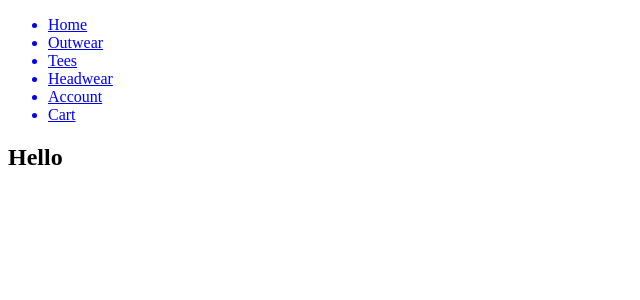
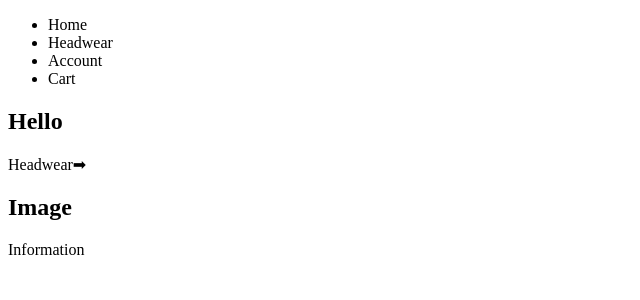
Before and after one commit to ge5rg2/toket, a React (Create React App) app: page / in a window 1280 px wide. Shown: the top 300 px of the page, without its empty margins (0-640 px from the left). Built offline with nearby package versions, Linux system fonts and the light colour scheme.

Commit message:
add dummydata

```diff
--- a/package.json
+++ b/package.json
@@ -10,6 +10,8 @@
     "react-dom": "^18.1.0",
     "react-router-dom": "^6.3.0",
     "react-scripts": "5.0.1",
+    "styled-components": "^5.3.5",
+    "styled-reset": "^4.4.1",
     "web-vitals": "^2.1.4"
   },
   "scripts": {
--- a/src/App.js
+++ b/src/App.js
@@ -1,12 +1,12 @@
 import { BrowserRouter as Router, Routes, Route, Link } from "react-router-dom";
 import Home from "./routes/Home";
-import Outwear from "./routes/product/Outwear";
-import Tees from "./routes/product/Tees";
 import Headwear from "./routes/product/Headwear";
+import Detail from "./routes/product/component/Detail";
 import Nav from "./Nav";
 import Member from "./routes/Member";
 import Cart from "./routes/Cart";
 import Join from "./routes/Join";
+import { Reset } from "styled-reset";
 
 function App() {
   return (
@@ -19,9 +19,8 @@ function App() {
               <Route exact path="/" element={<Home />} />
             </Routes>
             <Routes>
-              <Route path="/product/outwear" element={<Outwear />} />
-              <Route path="/product/tees" element={<Tees />} />
               <Route path="/product/headwear" element={<Headwear />} />
+              <Route path="/product/detail/:id" element={<Detail />} />
             </Routes>
             <Routes>
               <Route exact path="/member" element={<Member />} />
--- a/src/Nav.js
+++ b/src/Nav.js
@@ -1,25 +1,33 @@
 import { Link } from "react-router-dom";
+import styled from "styled-components";
+
+const Navli = styled.ul`
+  text-decoration: none;
+`;
 
 const Nav = () => {
   return (
     <nav>
       <ul>
-        <Link to="/">
+        <Link style={{ color: "inherit", textDecoration: "inherit" }} to="/">
           <li>Home</li>
         </Link>
-        <Link to="/product/outwear">
-          <li>Outwear</li>
-        </Link>
-        <Link to="/product/tees">
-          <li>Tees</li>
-        </Link>
-        <Link to="/product/headwear">
+        <Link
+          style={{ color: "inherit", textDecoration: "inherit" }}
+          to="/product/headwear"
+        >
           <li>Headwear</li>
         </Link>
-        <Link to="/member">
+        <Link
+          style={{ color: "inherit", textDecoration: "inherit" }}
+          to="/member"
+        >
           <li>Account</li>
         </Link>
-        <Link to="/cart">
+        <Link
+          style={{ color: "inherit", textDecoration: "inherit" }}
+          to="/cart"
+        >
           <li>Cart</li>
         </Link>
       </ul>
--- /dev/null
+++ b/src/routes/Footer.js
@@ -0,0 +1,9 @@
+const Footer = () => {
+  return (
+    <div>
+      <span>Information</span>
+    </div>
+  );
+};
+
+export default Footer;
--- a/src/routes/Home.js
+++ b/src/routes/Home.js
@@ -1,9 +1,26 @@
 import { useEffect, useState } from "react";
+import { Link } from "react-router-dom";
+import Footer from "./Footer";
 
 const Home = () => {
   return (
     <div>
       <h1>Hello</h1>
+      <div id="thumbProduct">
+        <div>
+          <span>Headwear</span>
+          <Link
+            style={{ color: "inherit", textDecoration: "inherit" }}
+            to="/product/headwear"
+          >
+            ➡
+          </Link>
+        </div>
+      </div>
+      <div id="imageDiv">
+        <h1>Image</h1>
+      </div>
+      <Footer />
     </div>
   );
 };
--- a/src/routes/Member.js
+++ b/src/routes/Member.js
@@ -1,6 +1,5 @@
 import { useEffect, useState } from "react";
 import { Link } from "react-router-dom";
-import Home from "./Home";
 
 const Member = () => {
   const [userinfo, isUserinfo] = useState({
--- a/src/routes/product/Headwear.js
+++ b/src/routes/product/Headwear.js
@@ -1,9 +1,27 @@
 import { useEffect, useState } from "react";
+import styled from "styled-components";
+import Detail from "./component/Detail";
+import { Link } from "react-router-dom";
+import dummyProducts from "../static/dummyData";
+
+const Imgcontainer = styled.img`
+  width: 10em;
+  height: 12em;
+`;
 
 const Headwear = () => {
   return (
     <div>
       <h1>Headwear</h1>
+      <div>
+        {dummyProducts.map((el) => {
+          return (
+            <Link to={`/product/detail/${el.id}`}>
+              <Imgcontainer src={el.picture}></Imgcontainer>
+            </Link>
+          );
+        })}
+      </div>
     </div>
   );
 };
--- a/src/routes/product/Outwear.js
+++ /dev/null
@@ -1,11 +0,0 @@
-import { useEffect, useState } from "react";
-
-const Outwear = () => {
-  return (
-    <div>
-      <h1>Outwear</h1>
-    </div>
-  );
-};
-
-export default Outwear;
--- a/src/routes/product/Tees.js
+++ /dev/null
@@ -1,11 +0,0 @@
-import { useEffect, useState } from "react";
-
-const Tees = () => {
-  return (
-    <div>
-      <h1>Tees</h1>
-    </div>
-  );
-};
-
-export default Tees;
--- /dev/null
+++ b/src/routes/product/component/Detail.js
@@ -0,0 +1,17 @@
+import { useEffect, useState } from "react";
+import styled from "styled-components";
+import dummyProducts from "../../static/dummyData";
+import { useParams } from "react-router-dom";
+
+const Detail = () => {
+  let { id } = useParams();
+  let item_id = --id;
+  return (
+    <div>
+      <h1>Detail {item_id}</h1>
+      <img src={dummyProducts[item_id].picture}></img>
+    </div>
+  );
+};
+
+export default Detail;
--- /dev/null
+++ b/src/routes/static/dummyData.js
@@ -0,0 +1,34 @@
+const dummyProducts = [
+  {
+    id: 1,
+    picture:
+      "http://te-ket.com/web/product/medium/202205/7864c113c756ca0825842aac4c22d813.jpg",
+  },
+  {
+    id: 2,
+    picture:
+      "http://te-ket.com/web/product/medium/202205/e141f4b7b658d70d95b54b32bd0be3aa.jpg",
+  },
+  {
+    id: 3,
+    picture:
+      "http://te-ket.com/web/product/medium/202205/c58c70f85fe691a586d6549b4acc562c.jpg",
+  },
+  {
+    id: 4,
+    picture:
+      "http://te-ket.com/web/product/medium/202205/a79580372141c74a75cb7e3406b6ecc6.jpg",
+  },
+  {
+    id: 5,
+    picture:
+      "http://te-ket.com/web/product/medium/202203/5fe3a1c0e1f692a170c04bdfcdcbcea7.jpg",
+  },
+  {
+    id: 6,
+    picture:
+      "http://te-ket.com/web/product/medium/202203/afcd5bc009ab33c5fb5036ff2331281b.jpg",
+  },
+];
+
+export default dummyProducts;
```
Also changed, not shown: public/public_assets/headwear/1.jpeg (added), 1 other file (tests, documents, lock files or other folders).
